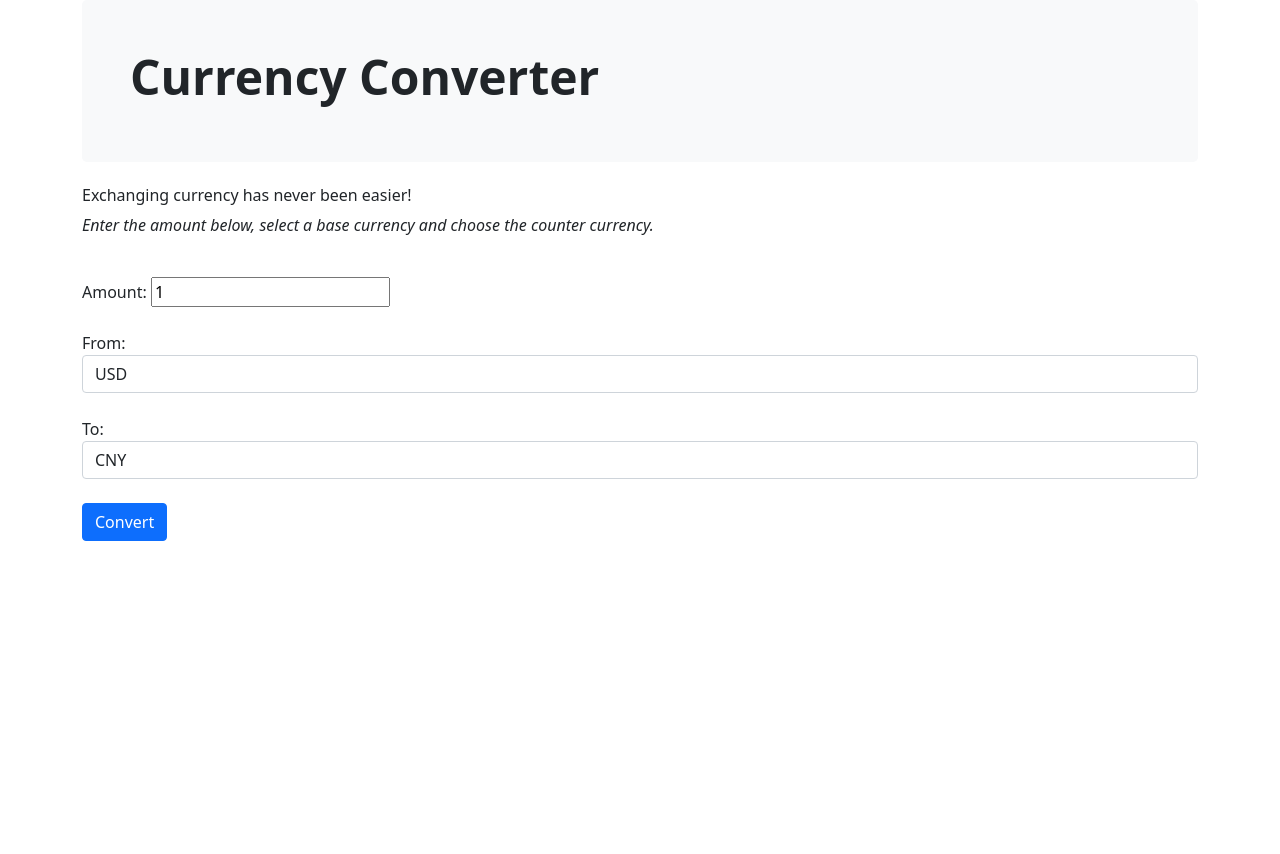
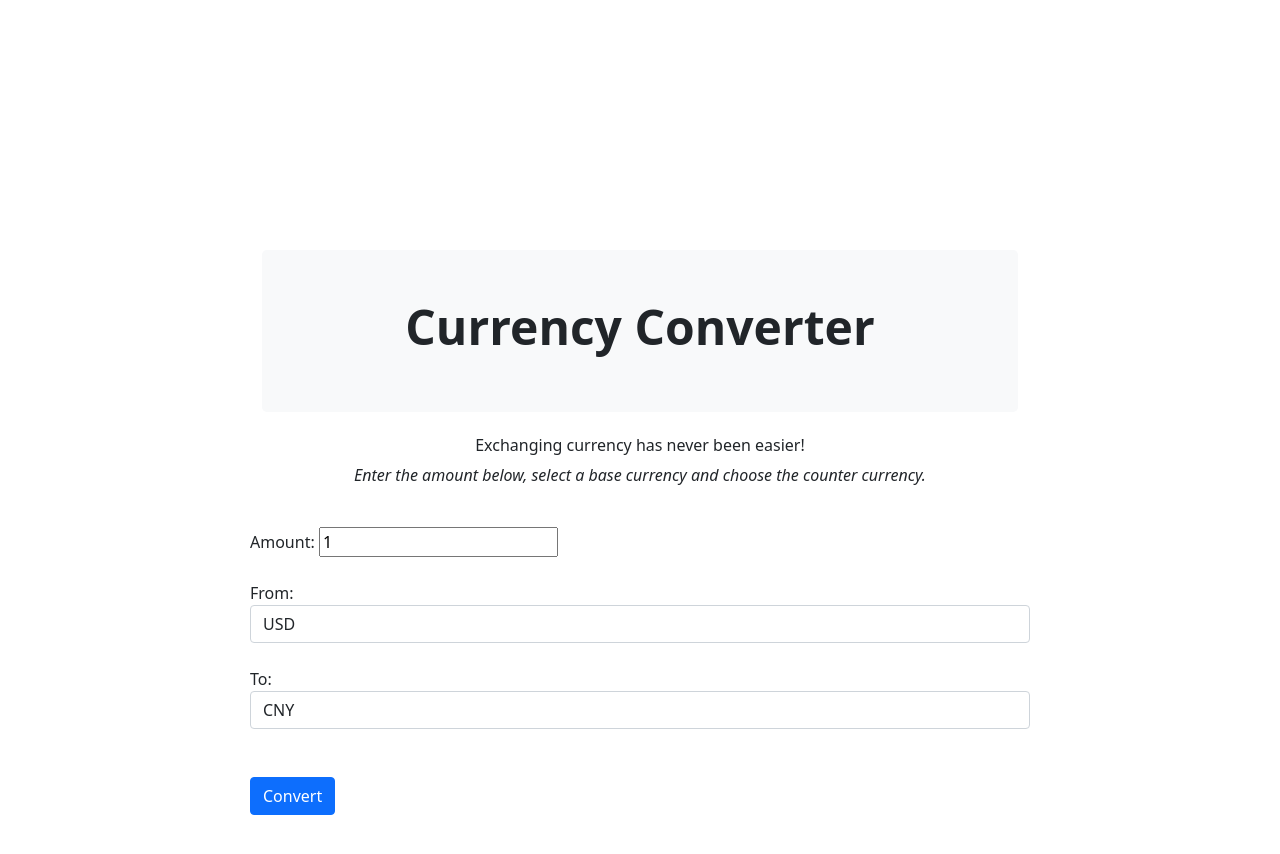
Before and after one commit to zperez0/currency-exchanger, a website built with webpack: page src/index.html in a window 1280 px wide. Before the commit the page ends 800 px from the top, so only its background shows below. Built offline with nearby package versions, Linux system fonts and the light colour scheme.

Commit message:
fix div error in html, add margin to body & center container text in styles

```diff
--- a/src/css/styles.css
+++ b/src/css/styles.css
@@ -0,0 +1,7 @@
+body {
+  margin: 250px;
+}
+
+.container {
+  text-align: center;
+}
```
Also changed, not shown: src/index.html (+5 -1 lines).
